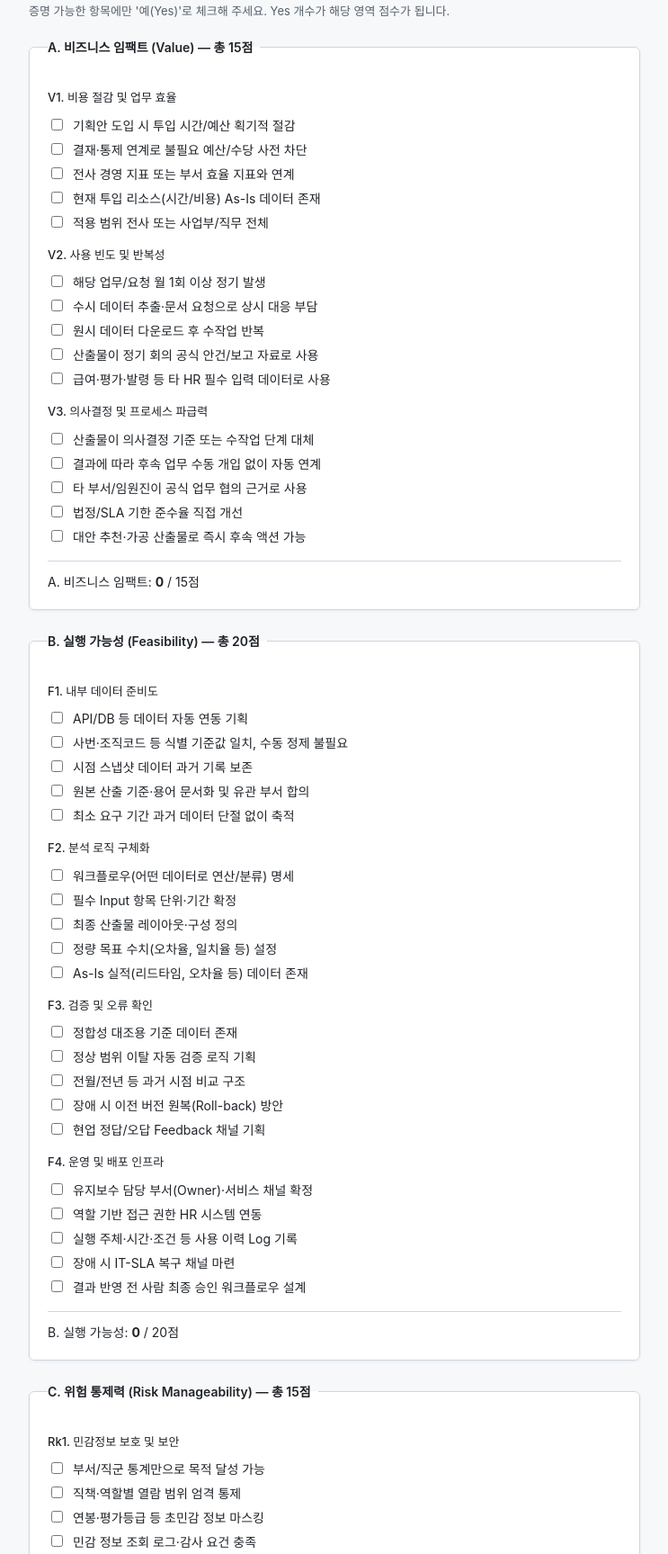
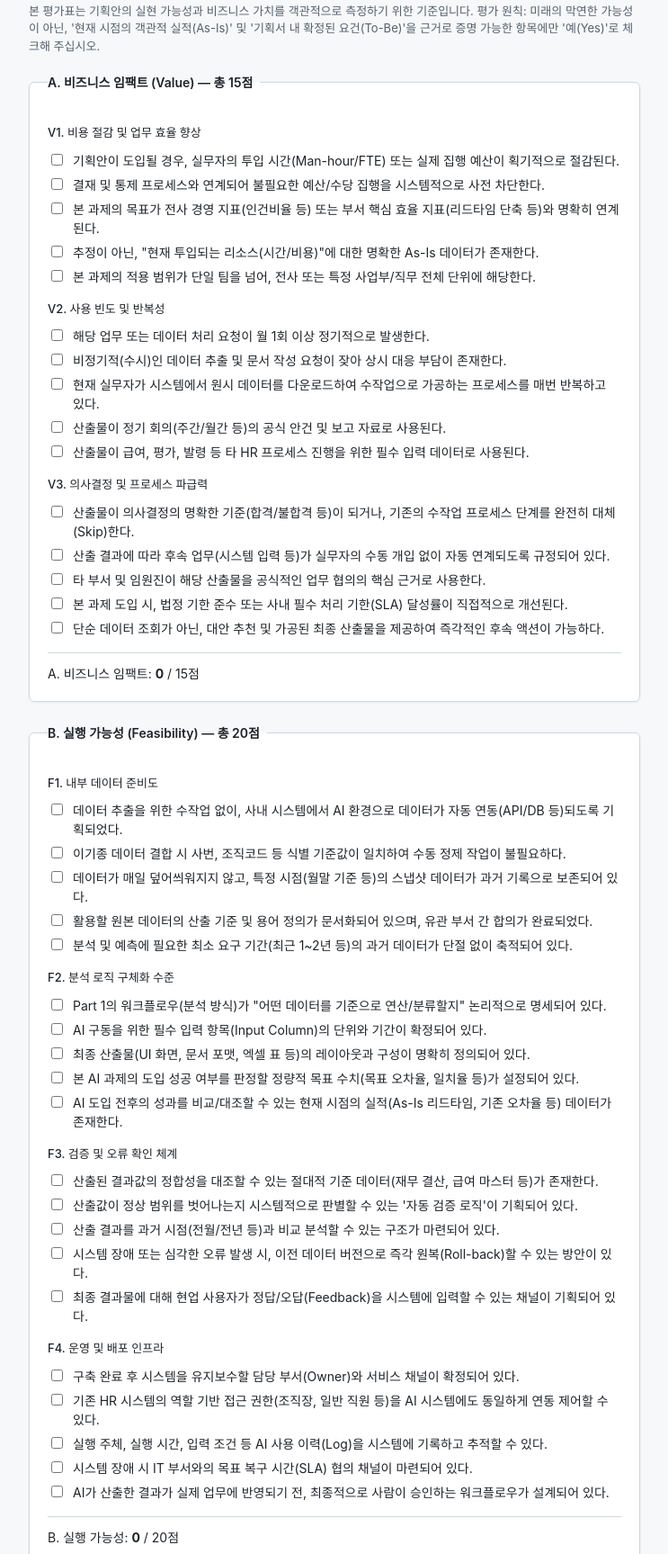
Before and after one commit to ibnsiner/hr_agent_planning, a plain HTML site: page survey/index.html in a window 1280 px wide. Shown: the part 2174-3901 px from the top of the page at 90% size, without its empty margins (268-1011 px from the left). Drawn offline with Linux system fonts and the light colour scheme.

Commit message:
Part 2 ?ㅻЦ 臾명빆 ?먮Ц 洹몃?濡?諛섏쁺
Co-authored-by: Cursor <cursoragent@cursor.com>

```diff
--- a/survey/index.html
+++ b/survey/index.html
@@ -121,33 +121,33 @@
       <!-- ========== Part 2 ========== -->
       <section class="survey-section" aria-labelledby="part2-heading">
         <h2 id="part2-heading">[Part 2] HR AI Agent 도입 타당성 자가 진단표</h2>
-        <p class="section-desc">증명 가능한 항목에만 '예(Yes)'로 체크해 주세요. Yes 개수가 해당 영역 점수가 됩니다.</p>
+        <p class="section-desc">본 평가표는 기획안의 실현 가능성과 비즈니스 가치를 객관적으로 측정하기 위한 기준입니다. 평가 원칙: 미래의 막연한 가능성이 아닌, '현재 시점의 객관적 실적(As-Is)' 및 '기획서 내 확정된 요건(To-Be)'을 근거로 증명 가능한 항목에만 '예(Yes)'로 체크해 주십시오.</p>
 
         <fieldset class="block part2-block">
           <legend>A. 비즈니스 임팩트 (Value) — 총 15점</legend>
-          <p class="sub-legend">V1. 비용 절감 및 업무 효율</p>
+          <p class="sub-legend">V1. 비용 절감 및 업무 효율 향상</p>
           <div class="checkbox-group compact">
-            <label class="checkbox-label"><input type="checkbox" name="V1_1" value="1" data-group="V1" /> 기획안 도입 시 투입 시간/예산 획기적 절감</label>
-            <label class="checkbox-label"><input type="checkbox" name="V1_2" value="1" data-group="V1" /> 결재·통제 연계로 불필요 예산/수당 사전 차단</label>
-            <label class="checkbox-label"><input type="checkbox" name="V1_3" value="1" data-group="V1" /> 전사 경영 지표 또는 부서 효율 지표와 연계</label>
-            <label class="checkbox-label"><input type="checkbox" name="V1_4" value="1" data-group="V1" /> 현재 투입 리소스(시간/비용) As-Is 데이터 존재</label>
-            <label class="checkbox-label"><input type="checkbox" name="V1_5" value="1" data-group="V1" /> 적용 범위 전사 또는 사업부/직무 전체</label>
+            <label class="checkbox-label"><input type="checkbox" name="V1_1" value="1" data-group="V1" /> 기획안이 도입될 경우, 실무자의 투입 시간(Man-hour/FTE) 또는 실제 집행 예산이 획기적으로 절감된다.</label>
+            <label class="checkbox-label"><input type="checkbox" name="V1_2" value="1" data-group="V1" /> 결재 및 통제 프로세스와 연계되어 불필요한 예산/수당 집행을 시스템적으로 사전 차단한다.</label>
+            <label class="checkbox-label"><input type="checkbox" name="V1_3" value="1" data-group="V1" /> 본 과제의 목표가 전사 경영 지표(인건비율 등) 또는 부서 핵심 효율 지표(리드타임 단축 등)와 명확히 연계된다.</label>
+            <label class="checkbox-label"><input type="checkbox" name="V1_4" value="1" data-group="V1" /> 추정이 아닌, "현재 투입되는 리소스(시간/비용)"에 대한 명확한 As-Is 데이터가 존재한다.</label>
+            <label class="checkbox-label"><input type="checkbox" name="V1_5" value="1" data-group="V1" /> 본 과제의 적용 범위가 단일 팀을 넘어, 전사 또는 특정 사업부/직무 전체 단위에 해당한다.</label>
           </div>
           <p class="sub-legend">V2. 사용 빈도 및 반복성</p>
           <div class="checkbox-group compact">
-            <label class="checkbox-label"><input type="checkbox" name="V2_1" value="1" data-group="V2" /> 해당 업무/요청 월 1회 이상 정기 발생</label>
-            <label class="checkbox-label"><input type="checkbox" name="V2_2" value="1" data-group="V2" /> 수시 데이터 추출·문서 요청으로 상시 대응 부담</label>
-            <label class="checkbox-label"><input type="checkbox" name="V2_3" value="1" data-group="V2" /> 원시 데이터 다운로드 후 수작업 반복</label>
-            <label class="checkbox-label"><input type="checkbox" name="V2_4" value="1" data-group="V2" /> 산출물이 정기 회의 공식 안건/보고 자료로 사용</label>
-            <label class="checkbox-label"><input type="checkbox" name="V2_5" value="1" data-group="V2" /> 급여·평가·발령 등 타 HR 필수 입력 데이터로 사용</label>
+            <label class="checkbox-label"><input type="checkbox" name="V2_1" value="1" data-group="V2" /> 해당 업무 또는 데이터 처리 요청이 월 1회 이상 정기적으로 발생한다.</label>
+            <label class="checkbox-label"><input type="checkbox" name="V2_2" value="1" data-group="V2" /> 비정기적(수시)인 데이터 추출 및 문서 작성 요청이 잦아 상시 대응 부담이 존재한다.</label>
+            <label class="checkbox-label"><input type="checkbox" name="V2_3" value="1" data-group="V2" /> 현재 실무자가 시스템에서 원시 데이터를 다운로드하여 수작업으로 가공하는 프로세스를 매번 반복하고 있다.</label>
+            <label class="checkbox-label"><input type="checkbox" name="V2_4" value="1" data-group="V2" /> 산출물이 정기 회의(주간/월간 등)의 공식 안건 및 보고 자료로 사용된다.</label>
+            <label class="checkbox-label"><input type="checkbox" name="V2_5" value="1" data-group="V2" /> 산출물이 급여, 평가, 발령 등 타 HR 프로세스 진행을 위한 필수 입력 데이터로 사용된다.</label>
           </div>
           <p class="sub-legend">V3. 의사결정 및 프로세스 파급력</p>
           <div class="checkbox-group compact">
-            <label class="checkbox-label"><input type="checkbox" name="V3_1" value="1" data-group="V3" /> 산출물이 의사결정 기준 또는 수작업 단계 대체</label>
-            <label class="checkbox-label"><input type="checkbox" name="V3_2" value="1" data-group="V3" /> 결과에 따라 후속 업무 수동 개입 없이 자동 연계</label>
-            <label class="checkbox-label"><input type="checkbox" name="V3_3" value="1" data-group="V3" /> 타 부서/임원진이 공식 업무 협의 근거로 사용</label>
-            <label class="checkbox-label"><input type="checkbox" name="V3_4" value="1" data-group="V3" /> 법정/SLA 기한 준수율 직접 개선</label>
-            <label class="checkbox-label"><input type="checkbox" name="V3_5" value="1" data-group="V3" /> 대안 추천·가공 산출물로 즉시 후속 액션 가능</label>
+            <label class="checkbox-label"><input type="checkbox" name="V3_1" value="1" data-group="V3" /> 산출물이 의사결정의 명확한 기준(합격/불합격 등)이 되거나, 기존의 수작업 프로세스 단계를 완전히 대체(Skip)한다.</label>
+            <label class="checkbox-label"><input type="checkbox" name="V3_2" value="1" data-group="V3" /> 산출 결과에 따라 후속 업무(시스템 입력 등)가 실무자의 수동 개입 없이 자동 연계되도록 규정되어 있다.</label>
+            <label class="checkbox-label"><input type="checkbox" name="V3_3" value="1" data-group="V3" /> 타 부서 및 임원진이 해당 산출물을 공식적인 업무 협의의 핵심 근거로 사용한다.</label>
+            <label class="checkbox-label"><input type="checkbox" name="V3_4" value="1" data-group="V3" /> 본 과제 도입 시, 법정 기한 준수 또는 사내 필수 처리 기한(SLA) 달성률이 직접적으로 개선된다.</label>
+            <label class="checkbox-label"><input type="checkbox" name="V3_5" value="1" data-group="V3" /> 단순 데이터 조회가 아닌, 대안 추천 및 가공된 최종 산출물을 제공하여 즉각적인 후속 액션이 가능하다.</label>
           </div>
           <p class="score-display">A. 비즈니스 임팩트: <strong id="score-value">0</strong> / 15점</p>
         </fieldset>
@@ -156,35 +156,35 @@
           <legend>B. 실행 가능성 (Feasibility) — 총 20점</legend>
           <p class="sub-legend">F1. 내부 데이터 준비도</p>
           <div class="checkbox-group compact">
-            <label class="checkbox-label"><input type="checkbox" name="F1_1" value="1" data-group="F1" /> API/DB 등 데이터 자동 연동 기획</label>
-            <label class="checkbox-label"><input type="checkbox" name="F1_2" value="1" data-group="F1" /> 사번·조직코드 등 식별 기준값 일치, 수동 정제 불필요</label>
-            <label class="checkbox-label"><input type="checkbox" name="F1_3" value="1" data-group="F1" /> 시점 스냅샷 데이터 과거 기록 보존</label>
-            <label class="checkbox-label"><input type="checkbox" name="F1_4" value="1" data-group="F1" /> 원본 산출 기준·용어 문서화 및 유관 부서 합의</label>
-            <label class="checkbox-label"><input type="checkbox" name="F1_5" value="1" data-group="F1" /> 최소 요구 기간 과거 데이터 단절 없이 축적</label>
+            <label class="checkbox-label"><input type="checkbox" name="F1_1" value="1" data-group="F1" /> 데이터 추출을 위한 수작업 없이, 사내 시스템에서 AI 환경으로 데이터가 자동 연동(API/DB 등)되도록 기획되었다.</label>
+            <label class="checkbox-label"><input type="checkbox" name="F1_2" value="1" data-group="F1" /> 이기종 데이터 결합 시 사번, 조직코드 등 식별 기준값이 일치하여 수동 정제 작업이 불필요하다.</label>
+            <label class="checkbox-label"><input type="checkbox" name="F1_3" value="1" data-group="F1" /> 데이터가 매일 덮어씌워지지 않고, 특정 시점(월말 기준 등)의 스냅샷 데이터가 과거 기록으로 보존되어 있다.</label>
+            <label class="checkbox-label"><input type="checkbox" name="F1_4" value="1" data-group="F1" /> 활용할 원본 데이터의 산출 기준 및 용어 정의가 문서화되어 있으며, 유관 부서 간 합의가 완료되었다.</label>
+            <label class="checkbox-label"><input type="checkbox" name="F1_5" value="1" data-group="F1" /> 분석 및 예측에 필요한 최소 요구 기간(최근 1~2년 등)의 과거 데이터가 단절 없이 축적되어 있다.</label>
           </div>
-          <p class="sub-legend">F2. 분석 로직 구체화</p>
+          <p class="sub-legend">F2. 분석 로직 구체화 수준</p>
           <div class="checkbox-group compact">
-            <label class="checkbox-label"><input type="checkbox" name="F2_1" value="1" data-group="F2" /> 워크플로우(어떤 데이터로 연산/분류) 명세</label>
-            <label class="checkbox-label"><input type="checkbox" name="F2_2" value="1" data-group="F2" /> 필수 Input 항목 단위·기간 확정</label>
-            <label class="checkbox-label"><input type="checkbox" name="F2_3" value="1" data-group="F2" /> 최종 산출물 레이아웃·구성 정의</label>
-            <label class="checkbox-label"><input type="checkbox" name="F2_4" value="1" data-group="F2" /> 정량 목표 수치(오차율, 일치율 등) 설정</label>
-            <label class="checkbox-label"><input type="checkbox" name="F2_5" value="1" data-group="F2" /> As-Is 실적(리드타임, 오차율 등) 데이터 존재</label>
+            <label class="checkbox-label"><input type="checkbox" name="F2_1" value="1" data-group="F2" /> Part 1의 워크플로우(분석 방식)가 "어떤 데이터를 기준으로 연산/분류할지" 논리적으로 명세되어 있다.</label>
+            <label class="checkbox-label"><input type="checkbox" name="F2_2" value="1" data-group="F2" /> AI 구동을 위한 필수 입력 항목(Input Column)의 단위와 기간이 확정되어 있다.</label>
+            <label class="checkbox-label"><input type="checkbox" name="F2_3" value="1" data-group="F2" /> 최종 산출물(UI 화면, 문서 포맷, 엑셀 표 등)의 레이아웃과 구성이 명확히 정의되어 있다.</label>
+            <label class="checkbox-label"><input type="checkbox" name="F2_4" value="1" data-group="F2" /> 본 AI 과제의 도입 성공 여부를 판정할 정량적 목표 수치(목표 오차율, 일치율 등)가 설정되어 있다.</label>
+            <label class="checkbox-label"><input type="checkbox" name="F2_5" value="1" data-group="F2" /> AI 도입 전후의 성과를 비교/대조할 수 있는 현재 시점의 실적(As-Is 리드타임, 기존 오차율 등) 데이터가 존재한다.</label>
           </div>
-          <p class="sub-legend">F3. 검증 및 오류 확인</p>
+          <p class="sub-legend">F3. 검증 및 오류 확인 체계</p>
           <div class="checkbox-group compact">
-            <label class="checkbox-label"><input type="checkbox" name="F3_1" value="1" data-group="F3" /> 정합성 대조용 기준 데이터 존재</label>
-            <label class="checkbox-label"><input type="checkbox" name="F3_2" value="1" data-group="F3" /> 정상 범위 이탈 자동 검증 로직 기획</label>
-            <label class="checkbox-label"><input type="checkbox" name="F3_3" value="1" data-group="F3" /> 전월/전년 등 과거 시점 비교 구조</label>
-            <label class="checkbox-label"><input type="checkbox" name="F3_4" value="1" data-group="F3" /> 장애 시 이전 버전 원복(Roll-back) 방안</label>
-            <label class="checkbox-label"><input type="checkbox" name="F3_5" value="1" data-group="F3" /> 현업 정답/오답 Feedback 채널 기획</label>
+            <label class="checkbox-label"><input type="checkbox" name="F3_1" value="1" data-group="F3" /> 산출된 결과값의 정합성을 대조할 수 있는 절대적 기준 데이터(재무 결산, 급여 마스터 등)가 존재한다.</label>
+            <label class="checkbox-label"><input type="checkbox" name="F3_2" value="1" data-group="F3" /> 산출값이 정상 범위를 벗어나는지 시스템적으로 판별할 수 있는 '자동 검증 로직'이 기획되어 있다.</label>
+            <label class="checkbox-label"><input type="checkbox" name="F3_3" value="1" data-group="F3" /> 산출 결과를 과거 시점(전월/전년 등)과 비교 분석할 수 있는 구조가 마련되어 있다.</label>
+            <label class="checkbox-label"><input type="checkbox" name="F3_4" value="1" data-group="F3" /> 시스템 장애 또는 심각한 오류 발생 시, 이전 데이터 버전으로 즉각 원복(Roll-back)할 수 있는 방안이 있다.</label>
+            <label class="checkbox-label"><input type="checkbox" name="F3_5" value="1" data-group="F3" /> 최종 결과물에 대해 현업 사용자가 정답/오답(Feedback)을 시스템에 입력할 수 있는 채널이 기획되어 있다.</label>
           </div>
           <p class="sub-legend">F4. 운영 및 배포 인프라</p>
           <div class="checkbox-group compact">
-            <label class="checkbox-label"><input type="checkbox" name="F4_1" value="1" data-group="F4" /> 유지보수 담당 부서(Owner)·서비스 채널 확정</label>
-            <label class="checkbox-label"><input type="checkbox" name="F4_2" value="1" data-group="F4" /> 역할 기반 접근 권한 HR 시스템 연동</label>
-            <label class="checkbox-label"><input type="checkbox" name="F4_3" value="1" data-group="F4" /> 실행 주체·시간·조건 등 사용 이력 Log 기록</label>
-            <label class="checkbox-label"><input type="checkbox" name="F4_4" value="1" data-group="F4" /> 장애 시 IT-SLA 복구 채널 마련</label>
-            <label class="checkbox-label"><input type="checkbox" name="F4_5" value="1" data-group="F4" /> 결과 반영 전 사람 최종 승인 워크플로우 설계</label>
+            <label class="checkbox-label"><input type="checkbox" name="F4_1" value="1" data-group="F4" /> 구축 완료 후 시스템을 유지보수할 담당 부서(Owner)와 서비스 채널이 확정되어 있다.</label>
+            <label class="checkbox-label"><input type="checkbox" name="F4_2" value="1" data-group="F4" /> 기존 HR 시스템의 역할 기반 접근 권한(조직장, 일반 직원 등)을 AI 시스템에도 동일하게 연동 제어할 수 있다.</label>
+            <label class="checkbox-label"><input type="checkbox" name="F4_3" value="1" data-group="F4" /> 실행 주체, 실행 시간, 입력 조건 등 AI 사용 이력(Log)을 시스템에 기록하고 추적할 수 있다.</label>
+            <label class="checkbox-label"><input type="checkbox" name="F4_4" value="1" data-group="F4" /> 시스템 장애 시 IT 부서와의 목표 복구 시간(SLA) 협의 채널이 마련되어 있다.</label>
+            <label class="checkbox-label"><input type="checkbox" name="F4_5" value="1" data-group="F4" /> AI가 산출한 결과가 실제 업무에 반영되기 전, 최종적으로 사람이 승인하는 워크플로우가 설계되어 있다.</label>
           </div>
           <p class="score-display">B. 실행 가능성: <strong id="score-feasibility">0</strong> / 20점</p>
         </fieldset>
@@ -193,27 +193,27 @@
           <legend>C. 위험 통제력 (Risk Manageability) — 총 15점</legend>
           <p class="sub-legend">Rk1. 민감정보 보호 및 보안</p>
           <div class="checkbox-group compact">
-            <label class="checkbox-label"><input type="checkbox" name="Rk1_1" value="1" data-group="Rk1" /> 부서/직군 통계만으로 목적 달성 가능</label>
-            <label class="checkbox-label"><input type="checkbox" name="Rk1_2" value="1" data-group="Rk1" /> 직책·역할별 열람 범위 엄격 통제</label>
-            <label class="checkbox-label"><input type="checkbox" name="Rk1_3" value="1" data-group="Rk1" /> 연봉·평가등급 등 초민감 정보 마스킹</label>
-            <label class="checkbox-label"><input type="checkbox" name="Rk1_4" value="1" data-group="Rk1" /> 민감 정보 조회 로그·감사 요건 충족</label>
-            <label class="checkbox-label"><input type="checkbox" name="Rk1_5" value="1" data-group="Rk1" /> 외부 반출 없이 사내 내부망 운영 설계</label>
+            <label class="checkbox-label"><input type="checkbox" name="Rk1_1" value="1" data-group="Rk1" /> 개인 식별 정보를 배제하고 부서/직군 단위의 통계만으로도 본 과제의 목적을 달성할 수 있다.</label>
+            <label class="checkbox-label"><input type="checkbox" name="Rk1_2" value="1" data-group="Rk1" /> 직책 및 역할에 따라 열람 가능한 데이터 범위를 시스템적으로 엄격히 통제할 수 있다.</label>
+            <label class="checkbox-label"><input type="checkbox" name="Rk1_3" value="1" data-group="Rk1" /> 연봉, 평가등급 등 초민감 정보는 화면 표출 및 연산 시 마스킹(Masking) 처리되도록 기획되었다.</label>
+            <label class="checkbox-label"><input type="checkbox" name="Rk1_4" value="1" data-group="Rk1" /> 민감 정보 조회 로그가 자동 저장되며, 사내 보안 부서의 감사(Audit) 요건을 충족한다.</label>
+            <label class="checkbox-label"><input type="checkbox" name="Rk1_5" value="1" data-group="Rk1" /> 외부 퍼블릭 클라우드로의 데이터 반출 없이, 통제된 사내 내부망(폐쇄망) 환경에서 운영되도록 설계되었다.</label>
           </div>
           <p class="sub-legend">Rk2. 설명 가능성 (Explainability)</p>
           <div class="checkbox-group compact">
-            <label class="checkbox-label"><input type="checkbox" name="Rk2_1" value="1" data-group="Rk2" /> 산출 근거 100% 역추적·현업 언어로 설명 가능</label>
-            <label class="checkbox-label"><input type="checkbox" name="Rk2_2" value="1" data-group="Rk2" /> 주요 영향 요인(변수) 시각적 제공</label>
-            <label class="checkbox-label"><input type="checkbox" name="Rk2_3" value="1" data-group="Rk2" /> 동일 조건 시 일관된 결과 산출</label>
-            <label class="checkbox-label"><input type="checkbox" name="Rk2_4" value="1" data-group="Rk2" /> 의사결정 보조 자료·가이드라인 제공</label>
-            <label class="checkbox-label"><input type="checkbox" name="Rk2_5" value="1" data-group="Rk2" /> 편향·오독 가능성 사전 고지 방안</label>
+            <label class="checkbox-label"><input type="checkbox" name="Rk2_1" value="1" data-group="Rk2" /> 산출물의 도출 근거를 내부 규정 및 로직을 통해 100% 역추적하고 현업의 언어로 설명할 수 있다.</label>
+            <label class="checkbox-label"><input type="checkbox" name="Rk2_2" value="1" data-group="Rk2" /> 예측 모델의 경우, 산출 결과에 가장 큰 영향을 미친 주요 요인(변수)을 사용자에게 시각적으로 제공할 수 있다.</label>
+            <label class="checkbox-label"><input type="checkbox" name="Rk2_3" value="1" data-group="Rk2" /> 동일한 조건으로 입력 및 실행할 경우, 시스템 환경과 무관하게 항상 일관된 결과물이 산출된다.</label>
+            <label class="checkbox-label"><input type="checkbox" name="Rk2_4" value="1" data-group="Rk2" /> 산출물은 최종 결정이 아닌 의사결정 '보조 자료'로 활용되며, 사용 가이드라인(오류 가능성 등 명시)이 함께 제공된다.</label>
+            <label class="checkbox-label"><input type="checkbox" name="Rk2_5" value="1" data-group="Rk2" /> 알고리즘 편향성이나 데이터 오독 가능성을 사용자에게 사전 고지할 수 있는 방안이 마련되어 있다.</label>
           </div>
           <p class="sub-legend">Rk3. 오류 통제 및 비상 대책 (BCP)</p>
           <div class="checkbox-group compact">
-            <label class="checkbox-label"><input type="checkbox" name="Rk3_1" value="1" data-group="Rk3" /> 상/하한 범위 이탈 시 자동 실행 차단 가드레일</label>
-            <label class="checkbox-label"><input type="checkbox" name="Rk3_2" value="1" data-group="Rk3" /> 결측·이상값 탐지 시 담당자 Alert 발송</label>
-            <label class="checkbox-label"><input type="checkbox" name="Rk3_3" value="1" data-group="Rk3" /> 외부 발송·시스템 반영 시 사전 육안 검토(승인)</label>
-            <label class="checkbox-label"><input type="checkbox" name="Rk3_4" value="1" data-group="Rk3" /> 전사 동시 도입 아닌 파일럿 점진 배포 계획</label>
-            <label class="checkbox-label"><input type="checkbox" name="Rk3_5" value="1" data-group="Rk3" /> 장애 시 기존 수작업(엑셀 등) 플랜 B 존재</label>
+            <label class="checkbox-label"><input type="checkbox" name="Rk3_1" value="1" data-group="Rk3" /> 산출된 수치가 설정된 상/하한 범위를 이탈할 경우, 자동 실행을 차단하는 가드레일이 기획되어 있다.</label>
+            <label class="checkbox-label"><input type="checkbox" name="Rk3_2" value="1" data-group="Rk3" /> 입력 데이터의 결측치 및 이상값 탐지 시 즉각 담당자에게 경보(Alert)를 발송하는 체계가 있다.</label>
+            <label class="checkbox-label"><input type="checkbox" name="Rk3_3" value="1" data-group="Rk3" /> 외부 발송 및 시스템 자동 반영 등 파급력이 큰 결과물은 반드시 담당자의 사전 육안 검토(승인) 절차를 거친다.</label>
+            <label class="checkbox-label"><input type="checkbox" name="Rk3_4" value="1" data-group="Rk3" /> 전사 동시 도입이 아닌, 특정 조직 단위로 점진적 배포(파일럿 테스트)를 수행할 계획이 수립되어 있다.</label>
+            <label class="checkbox-label"><input type="checkbox" name="Rk3_5" value="1" data-group="Rk3" /> AI 시스템 장애 시 업무 마비를 방지하기 위해, 기존 수작업(엑셀 등) 프로세스로 즉시 전환 가능한 플랜 B가 존재한다.</label>
           </div>
           <p class="score-display">C. 위험 통제력: <strong id="score-risk">0</strong> / 15점</p>
         </fieldset>
@@ -224,9 +224,9 @@
 
           <label>자율성(LoA) 통제 허들 검증 — 목표 수준 선택</label>
           <div class="radio-group">
-            <label class="radio-label"><input type="radio" name="LoA_target" value="L4L5" /> Target L4~L5 (내부 시스템 자동 반영 / 외부 자동 발송) — Risk 12점 이상 필요</label>
-            <label class="radio-label"><input type="radio" name="LoA_target" value="L2L3" /> Target L2~L3 (초안 작성 및 승인 대기) — Risk 9점 이상 필요</label>
-            <label class="radio-label"><input type="radio" name="LoA_target" value="L1" /> Target L1 (단순 정보 제공) — Risk 무관 자동 통과</label>
+            <label class="radio-label"><input type="radio" name="LoA_target" value="L4L5" /> Target L4~L5 (내부 시스템 자동 반영 / 외부 자동 발송): 매우 높은 위험도를 수반하므로, Risk 점수가 12점 이상이어야 통과</label>
+            <label class="radio-label"><input type="radio" name="LoA_target" value="L2L3" /> Target L2~L3 (초안 작성 및 승인 대기): HR 권장 자율성 수준으로, Risk 점수가 9점 이상이어야 통과</label>
+            <label class="radio-label"><input type="radio" name="LoA_target" value="L1" /> Target L1 (단순 정보 제공): 위험도 낮음 (Risk 점수 무관 자동 통과)</label>
           </div>
 
           <label>Risk 허들 충족 여부</label>
@@ -237,8 +237,8 @@
 
           <label>최종 판정 결과</label>
           <div class="radio-group">
-            <label class="radio-label"><input type="radio" name="result" value="Pass" /> Pass (승인)</label>
-            <label class="radio-label"><input type="radio" name="result" value="Fail" /> Fail (반려 및 보완)</label>
+            <label class="radio-label"><input type="radio" name="result" value="Pass" /> Pass (승인): 허들 점수를 충족하였습니다. 종합 점수 기준(P0, P1, P2)에 따라 우선순위가 결정됩니다.</label>
+            <label class="radio-label"><input type="radio" name="result" value="Fail" /> Fail (반려 및 보완): 요구되는 위험 통제 점수에 미달하였습니다. 안전장치(Risk) 기획안을 보완하거나, AI의 자율성을 '담당자 최종 승인 대기' 수준으로 하향 조정한 후 재제출 바랍니다.</label>
           </div>
 
           <label>비고 (선택)</label>
```
